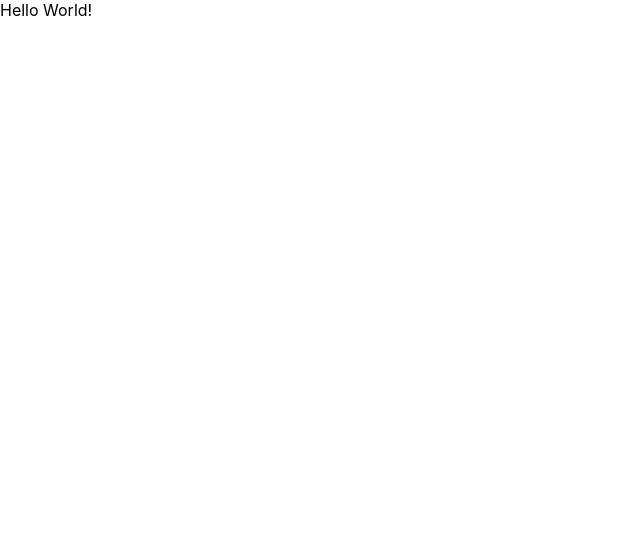
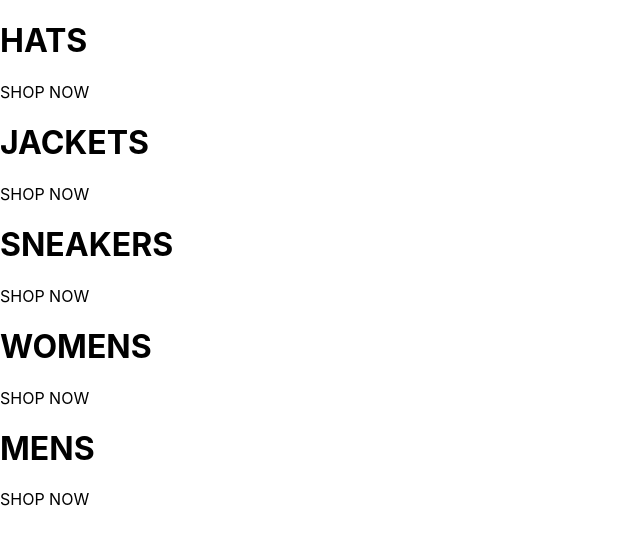
Before and after one commit to TerryThreatt/devfit, a React (Create React App) app: page / in a window 1280 px wide. Shown: the top 544 px of the page, without its empty margins (0-640 px from the left). Built offline with nearby package versions, Linux system fonts and the light colour scheme.

Commit message:
added homepage component

```diff
--- a/package.json
+++ b/package.json
@@ -6,6 +6,7 @@
     "@testing-library/jest-dom": "^4.2.4",
     "@testing-library/react": "^9.3.2",
     "@testing-library/user-event": "^7.1.2",
+    "node-sass": "^4.14.1",
     "react": "^16.14.0",
     "react-dom": "^16.14.0",
     "react-scripts": "3.4.3"
--- a/src/App.js
+++ b/src/App.js
@@ -1,10 +1,11 @@
 import React from 'react';
 import './App.css';
+import Homepage from './components/homepage'
 
 function App() {
   return (
     <div>
-      Hello World!
+      <Homepage />
     </div>
   );
 }
--- /dev/null
+++ b/src/components/homepage.jsx
@@ -0,0 +1,40 @@
+import React from 'react'
+
+const Homepage = () => (
+    <div className='homepage'>
+        <div className="directory-menu">
+            <div className="menu-item">
+                <div className="content">
+                    <h1 className="title">HATS</h1>
+                    <span className="subtitle">SHOP NOW</span>
+                </div>
+            </div>
+            <div className="menu-item">
+                <div className="content">
+                    <h1 className="title">JACKETS</h1>
+                    <span className="subtitle">SHOP NOW</span>
+                </div>
+            </div>
+            <div className="menu-item">
+                <div className="content">
+                    <h1 className="title">SNEAKERS</h1>
+                    <span className="subtitle">SHOP NOW</span>
+                </div>
+            </div>
+            <div className="menu-item">
+                <div className="content">
+                    <h1 className="title">WOMENS</h1>
+                    <span className="subtitle">SHOP NOW</span>
+                </div>
+            </div>
+            <div className="menu-item">
+                <div className="content">
+                    <h1 className="title">MENS</h1>
+                    <span className="subtitle">SHOP NOW</span>
+                </div>
+            </div>
+        </div>
+    </div>
+)
+
+export default Homepage
```
Also changed, not shown: 1 other file (tests, documents, lock files or other folders).
